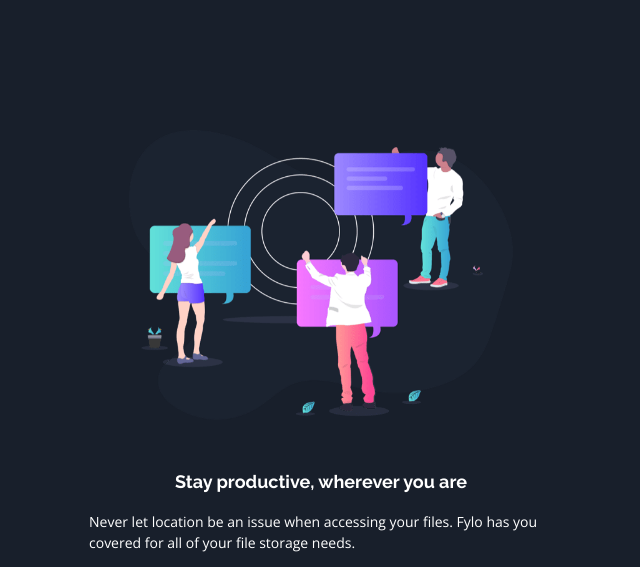
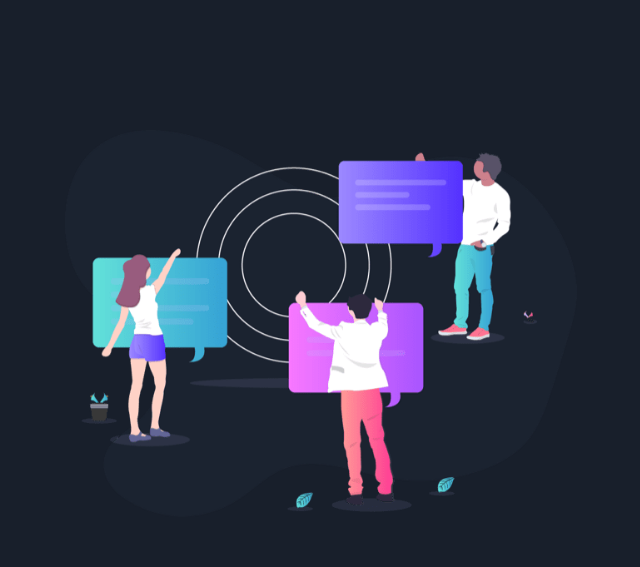
Before and after one commit to PiotrPlotast/fylo-dark-theme-landing-page, a React (Vite) app in the folder fylo-dark-theme-landing-page/: page / in a window 1280 px wide. Shown: the part 1500-2067 px from the top of the page, without its empty margins (319-959 px from the left). Built offline with nearby package versions, Linux system fonts and the light colour scheme.

Commit message:
fixed width on desktops

```diff
--- a/fylo-dark-theme-landing-page/src/StayProductiveImg.tsx
+++ b/fylo-dark-theme-landing-page/src/StayProductiveImg.tsx
@@ -1,6 +1,10 @@
 import stayProductive from "./assets/images/illustration-stay-productive.png";
 export default function StayProductiveImg() {
   return (
-    <img src={stayProductive} alt="" className="max-w-[80%] sm:max-w-96" />
+    <img
+      src={stayProductive}
+      alt=""
+      className=" sm:max-w-96 lg:max-w-md xl:max-w-lg"
+    />
   );
 }
```
